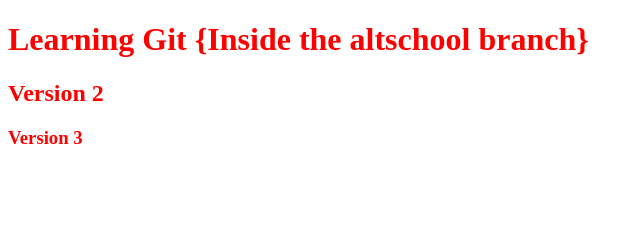
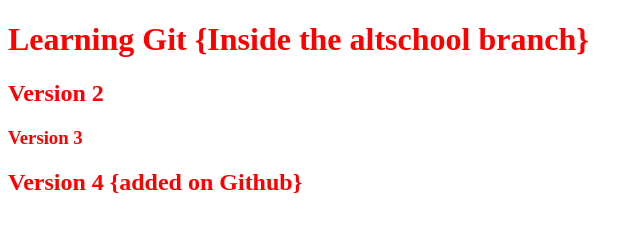
Before and after one commit to olukayodeDaniel/learning-git, a plain HTML site: page index.html in a window 1280 px wide. Shown: the whole page, without its empty margins (0-643 px from the left). Drawn offline with Linux system fonts and the light colour scheme.

Commit message:
added on Github

```diff
--- a/index.html
+++ b/index.html
@@ -11,5 +11,6 @@
 
     <h2>Version 2</h2>
     <h3>Version 3</h3>
+    <h2>Version 4 {added on Github}</h2>
 </body>
 </html>
```
